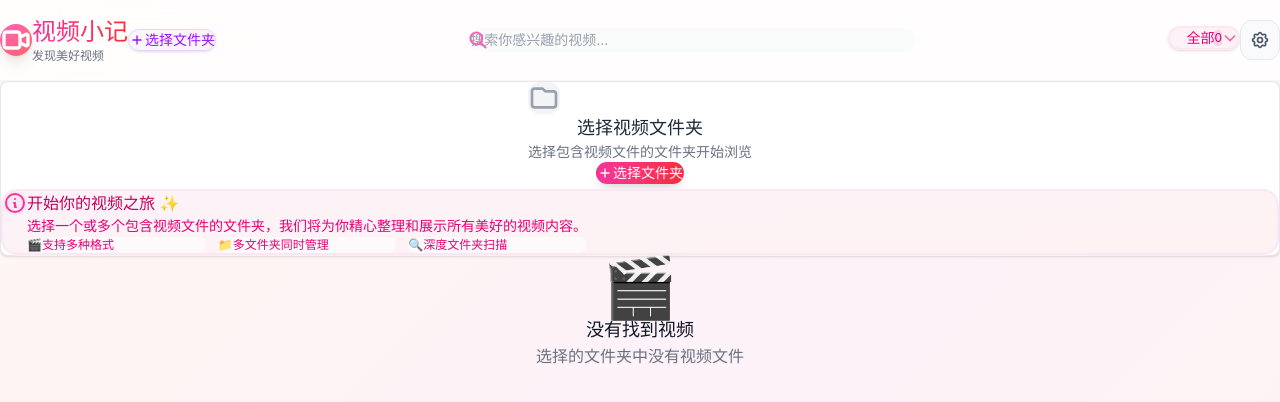
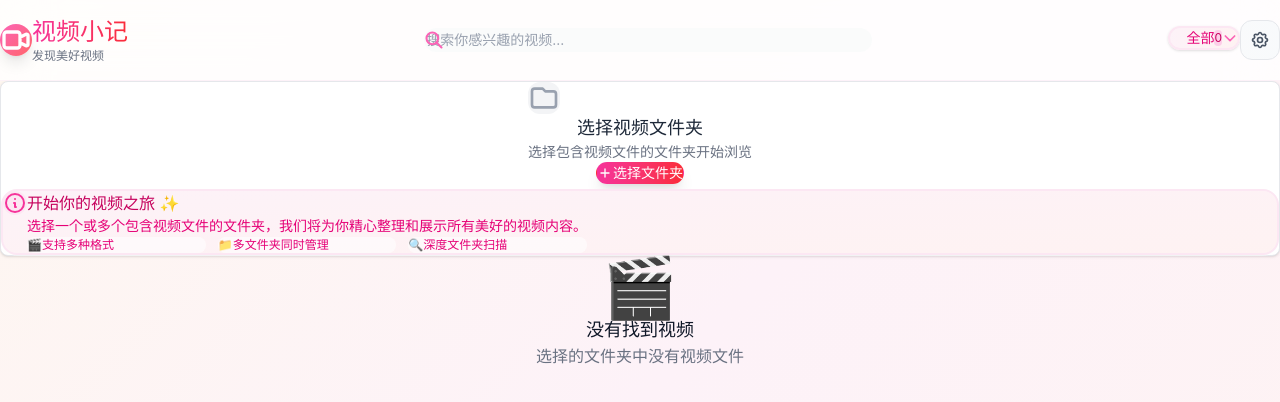
Before and after one commit to fusujifeng/electron-, a Vue app: page / in a window 1280 px wide. Shown: the top 402 px of the page. Built offline with nearby package versions, Linux system fonts and the light colour scheme.

Commit message:
feat: 优化按钮

```diff
--- a/src/renderer/src/App.vue
+++ b/src/renderer/src/App.vue
@@ -784,17 +784,7 @@ onUnmounted(() => {
             <!-- 导航区域 -->
             <div class="flex items-center space-x-3 ml-6">
               <!-- 文件夹选择按钮（当没有选择文件夹时显示） -->
-              <button
-                v-if="selectedFolders.length === 0"
-                @click="handleSelectFolderClick"
-                class="flex items-center space-x-2 px-4 py-2 bg-gradient-to-r from-purple-50 to-pink-50 hover:from-purple-100 hover:to-pink-100 text-purple-600 rounded-xl transition-all duration-300 hover:scale-105 border border-purple-200 hover:border-purple-300 shadow-sm hover:shadow-md"
-                title="选择文件夹"
-              >
-                <svg class="h-4 w-4" fill="none" stroke="currentColor" viewBox="0 0 24 24">
-                  <path stroke-linecap="round" stroke-linejoin="round" stroke-width="2" d="M12 6v6m0 0v6m0-6h6m-6 0H6"></path>
-                </svg>
-                <span class="text-sm font-medium">选择文件夹</span>
-              </button>
+
 
               <!-- 文件夹导航区域（当已选择文件夹时显示） -->
               <template v-if="selectedFolders.length > 0">
```
